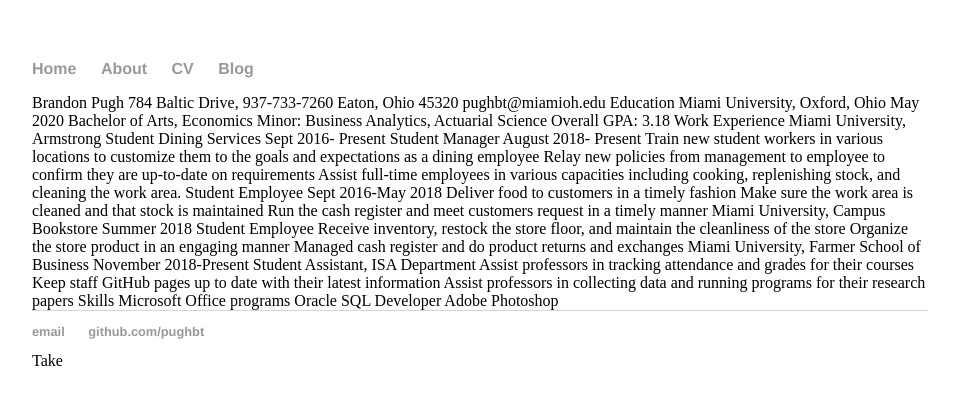
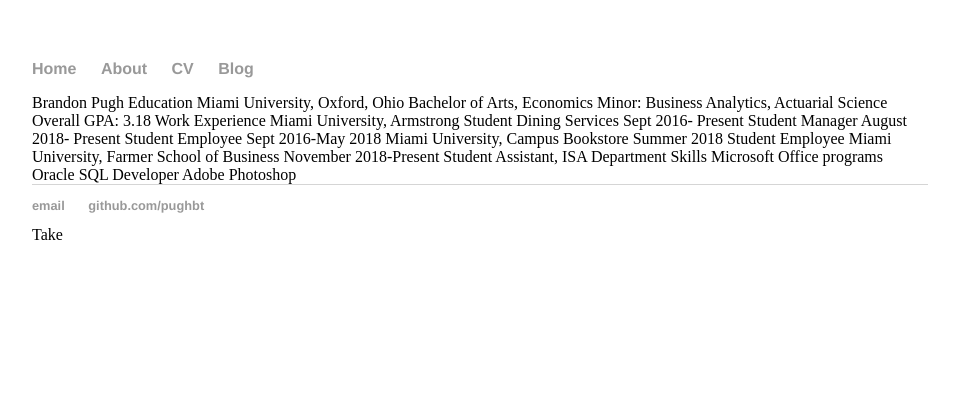
Before and after one commit to Pughbt/trialrun, a Jekyll site: the page built from cv/index.html, in a window 1280 px wide. Shown: the top 405 px of the page, without its empty margins (160-1116 px from the left). Built offline with Jekyll 4.4.1, drawn with Linux system fonts in a browser that asks for light colours.

Commit message:
Update index.html

```diff
--- a/cv/index.html
+++ b/cv/index.html
@@ -3,33 +3,19 @@ layout: default
 title: My Life's Work
 ---
 Brandon Pugh
-784 Baltic Drive,        	   	      					     	937-733-7260
-Eaton, Ohio 45320	                    						pughbt@miamioh.edu
 Education
-Miami University, Oxford, Ohio   	        	        	        	       			May 2020
+Miami University, Oxford, Ohio
 Bachelor of Arts, Economics
 Minor: Business Analytics, Actuarial Science
 Overall GPA: 3.18
 Work Experience
 Miami University, Armstrong Student Dining Services                       	  Sept 2016- Present
 Student Manager								August 2018- Present
-Train new student workers in various locations to customize them to the goals and expectations as a dining employee
-Relay new policies from management to employee to confirm they are up-to-date on requirements
-Assist full-time employees in various capacities including cooking, replenishing stock, and cleaning the work area.
 Student Employee								Sept 2016-May 2018
-Deliver food to customers in a timely fashion
-Make sure the work area is cleaned and that stock is maintained
-Run the cash register and meet customers request in a timely manner
 Miami University, Campus Bookstore		                       	  		Summer 2018
 Student Employee
-Receive inventory, restock the store floor, and maintain the cleanliness of the store
-Organize the store product in an engaging manner
-Managed cash register and do product returns and exchanges
 Miami University, Farmer School of Business                                           November 2018-Present
 Student Assistant, ISA Department
-Assist professors in tracking attendance and grades for their courses
-Keep staff GitHub pages up to date with their latest information
-Assist professors in collecting data and running programs for their research papers
 Skills
 Microsoft Office programs
 Oracle SQL Developer
```
